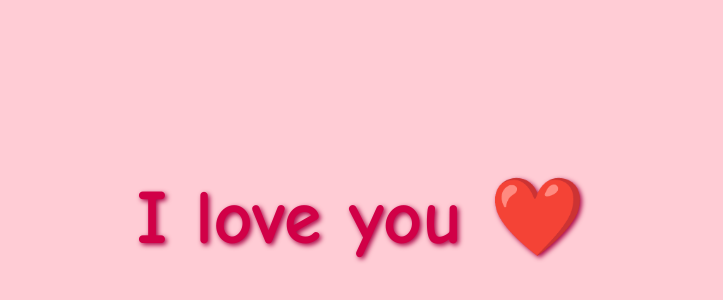
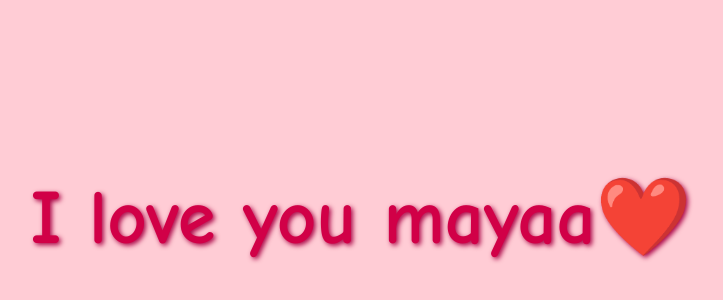
Before and after one commit to supremshrestha12-cell/ilove-pagee, a plain HTML site: page index.html in a window 1280 px wide. Shown: the part 168-468 px from the top of the page, without its empty margins (279-1002 px from the left). Drawn offline with Linux system fonts and the light colour scheme.

Commit message:
Update index.html

```diff
--- a/index.html
+++ b/index.html
@@ -30,6 +30,6 @@
 </style>
 </head>
 <body>
-  <div class="love-message">I love you ❤️</div>
+  <div class="love-message">I love you mayaa❤️</div>
 </body>
 </html>
```
